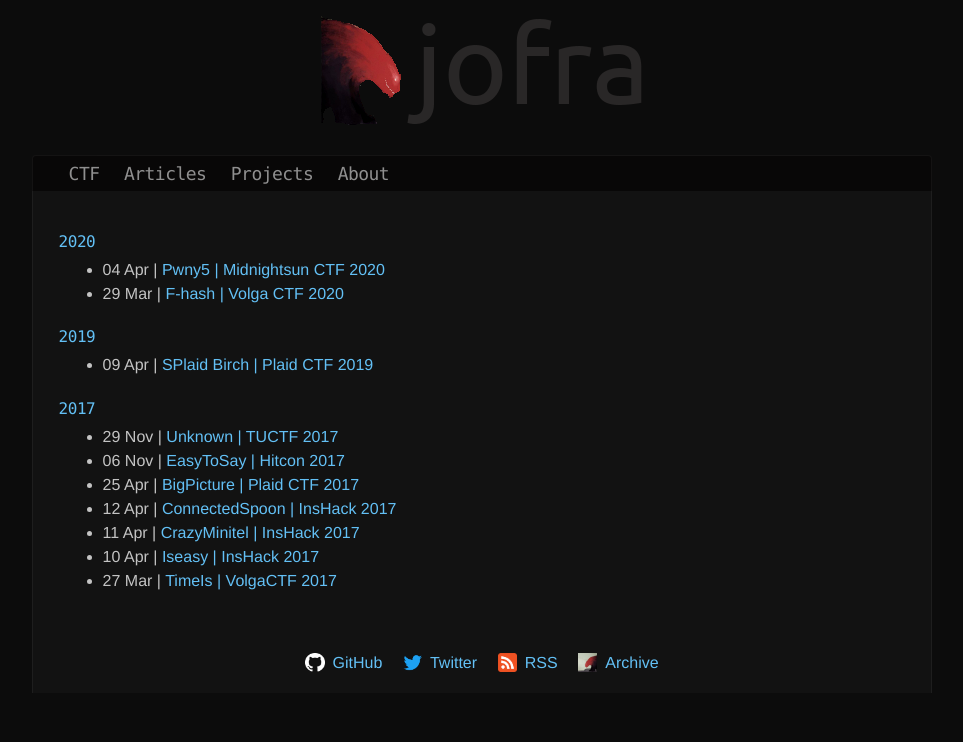
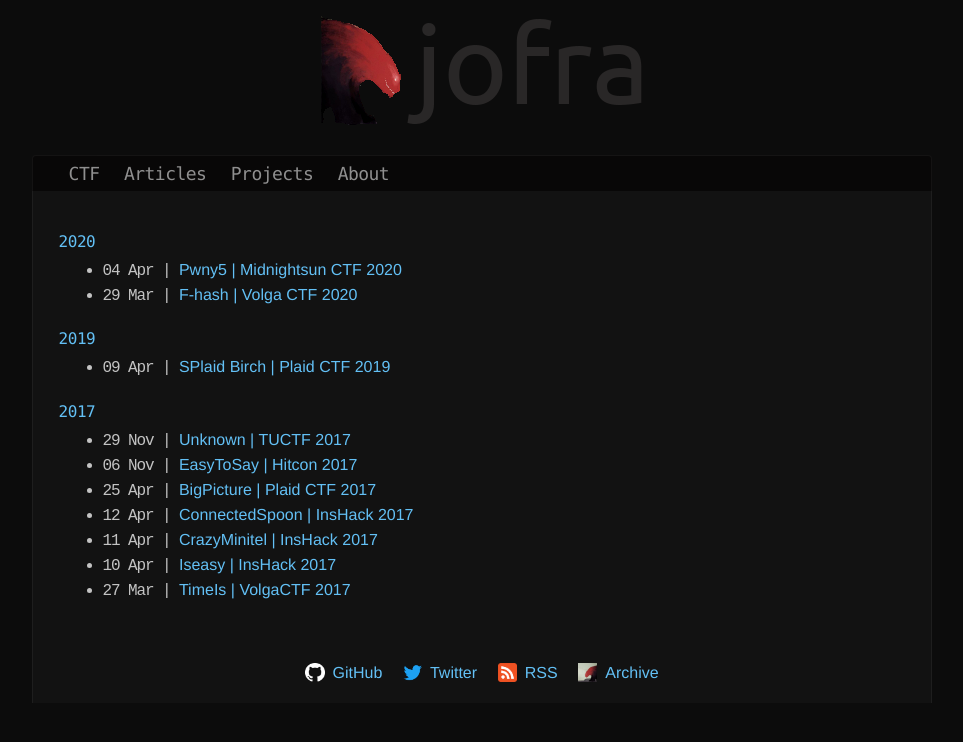
Before and after one commit to Vasco-jofra/Vasco-jofra.github.io, a Jekyll site: the page built from archive.md, in a window 1280 px wide. Shown: the top 742 px of the page, without its empty margins (158-1121 px from the left). Built offline with Jekyll 4.4.1, drawn with Linux system fonts in a browser that asks for light colours.

Commit message:
archive pretifying

```diff
--- a/_sass/base.scss
+++ b/_sass/base.scss
@@ -317,6 +317,14 @@
 }
 
 // ====================
+// archive page
+// ====================
+.archive-time {
+    font-family: monospace;
+    letter-spacing: -0.07em;
+}
+
+// ====================
 // Main content
 // ====================
 .content-container {
@@ -387,7 +395,7 @@
 // Avoid big margin between a paragraph and a list
 p {
   margin: 0em;
-  margin-top: 0.8em;
+  margin-top: 0.9em;
 }
 
 ul,
--- a/archive.md
+++ b/archive.md
@@ -22,8 +22,7 @@
       {% endunless %}
 
       <li>
-        <!-- style="font-family: monospace; letter-spacing: -0.03em" -->
-        <time> {{ post.date | date:"%d %b" }} | </time>
+        <time class="archive-time"> {{ post.date | date:"%d %b" }} | </time>
         <a href="{{ post.url }}"> {{ post.title }} </a>
       </li>
     {% endfor %}
```
Also changed, not shown: _posts/2020-04-04-pwny5.md (+1 -1 lines), todo.md (+4 -2 lines).
